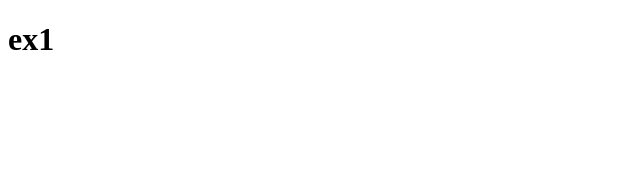
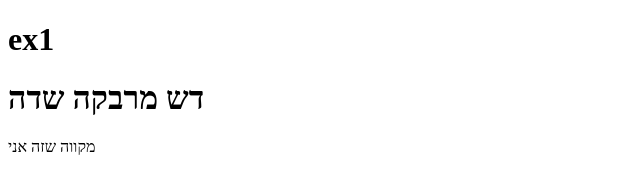
Before and after one commit to H-308/test, a plain HTML site: page index.html in a window 1280 px wide. Shown: the whole page, without its empty margins (0-640 px from the left). Drawn offline with Linux system fonts and the light colour scheme.

Commit message:
change to index.html by other user

```diff
--- a/index.html
+++ b/index.html
@@ -7,5 +7,7 @@
 </head>
 <body>
     <h1>ex1</h1>
+    <h1>דש מרבקה שדה  </h1>
+    <p>מקווה שזה אני </p>
 </body>
 </html>
```
